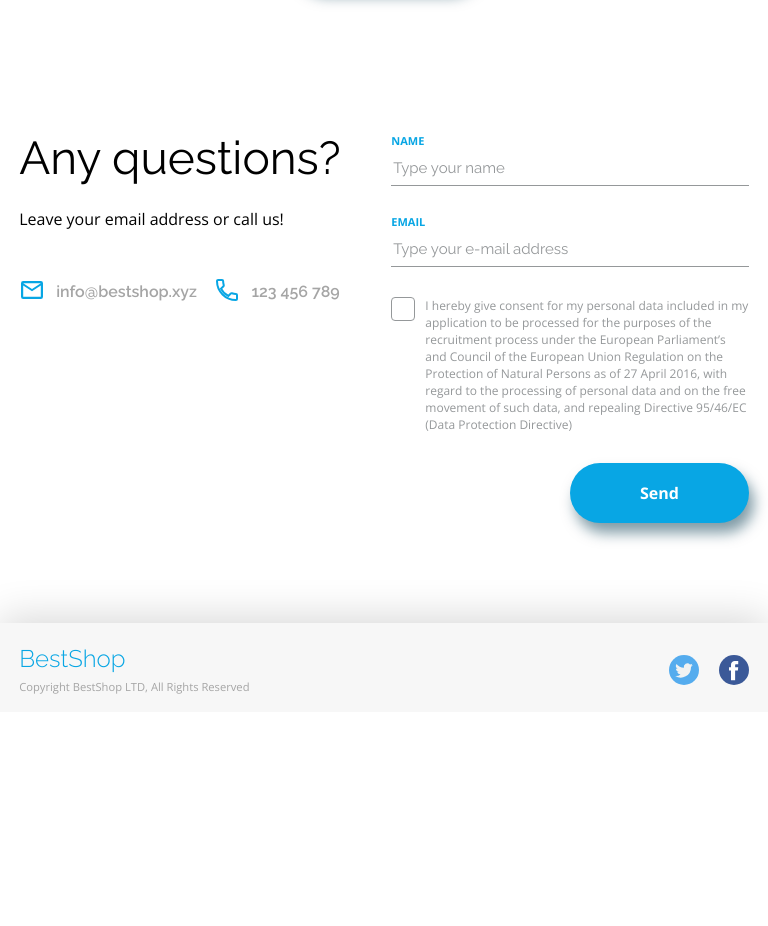
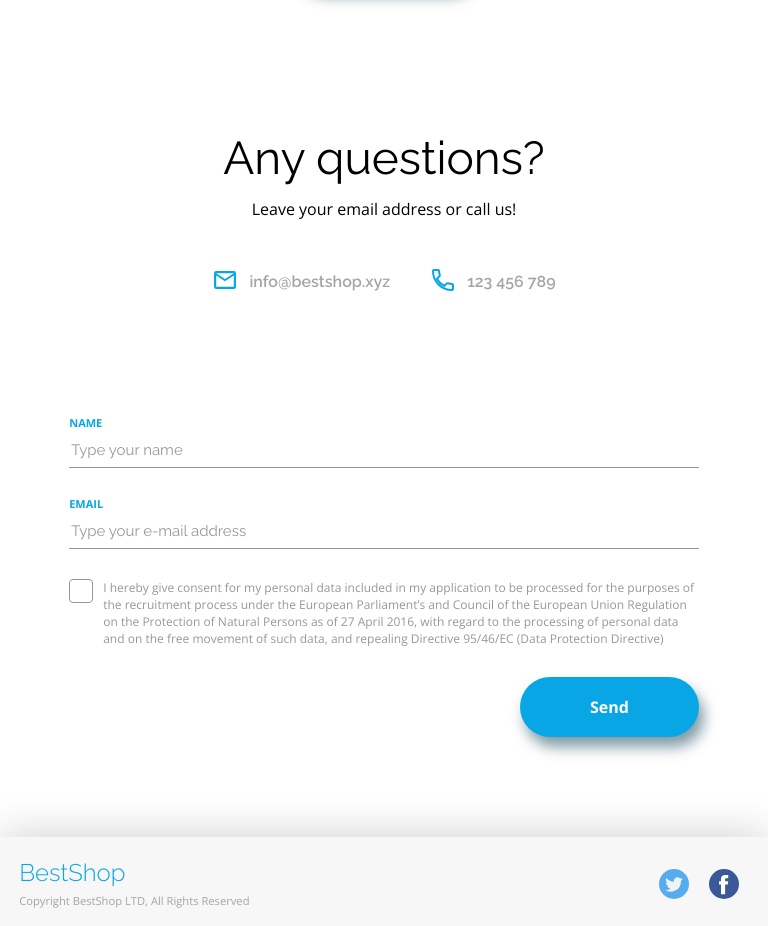
Before and after one commit to martatomchuck/BestShop, a website: page index.html in a window 768 px wide. Shown: the part 3540-4466 px from the top of the page. Before the commit the page ends 4252 px from the top, so only its background shows below. Drawn offline with nearby package versions, Linux system fonts and the light colour scheme.

Commit message:
footer and contact responsive

```diff
--- a/scss/_mixins.scss
+++ b/scss/_mixins.scss
@@ -18,18 +18,10 @@
 
     &:hover {
         transition: all 0.6s ease;
-        box-shadow: 0 0.5em 0.5em -0.4em var(--color-grey);
         transform: translateY(-0.25em);
-        background-color: #0084C0;
         background-color: darken($color, 5%);
         box-shadow: 5px 10px 14px rgba(darken($color, 30%), 0.5);
     }
-}
-
-@mixin image {
-    max-width: 50%;
-    height: auto;
-    display: block;
 }
 
 @mixin h2 {
--- a/scss/components/_benefits.scss
+++ b/scss/components/_benefits.scss
@@ -51,7 +51,6 @@
         z-index: 999;
 
         img {
-            @include image();
             max-width: 40%;
         }
 
@@ -79,7 +78,7 @@
         z-index: 999;
 
         img {
-            @include image();
+            max-width: 50%;
         }
 
         &::after {
@@ -165,7 +164,6 @@
         transition: transform 0.4s ease;
 
         img {
-            @include image();
             max-width: 70%;
         }
     }
--- a/scss/components/_contact.scss
+++ b/scss/components/_contact.scss
@@ -7,6 +7,46 @@
 
     div, form {
         width: 49%;
+    }
+}
+
+#contact-form .questions {
+    h5 {
+        margin-bottom: 20px;
+        font-family: 'Raleway', sans-serif;
+        font-size: 46px;
+        font-weight: 400;
+    }
+
+    p:first-of-type {
+        @include paragraph();
+        margin-bottom: 50px;
+    }
+}
+
+#contact-form #contact {
+    display: flex;
+    width: 100%;
+
+    div {
+        color: $color-grey-light;
+        font-size: 16px;
+        font-weight: 600;
+        margin-right: 20px;
+        display: flex;
+        align-items: center;
+
+        &:first-child::before {
+            content: url("../assets/MailIcon.svg");
+            margin-right: 10px;
+            align-items: center;
+        }
+
+        &:last-child::before {
+            content: url("../assets/PhoneIcon.svg");
+            margin-right: 10px;
+            align-items: center;
+        }
     }
 }
 
@@ -91,42 +131,65 @@ label[for=consent] {
     }
 }
 
-#contact-form .questions {
-    h5 {
-        margin-bottom: 30px;
-        font-family: 'Raleway', sans-serif;
-        font-size: 46px;
-        font-weight: 400;
+@media (max-width: 1024px) AND (min-width: 480px) {
+    #contact-form .container {
+        flex-direction: column;
+        align-items: center;
+
+        div, form {
+            width: 100%;
+        }
+
+        form {
+            padding: 0 50px;
+        }
+
+        .questions {
+            display: flex;
+            flex-direction: column;
+            align-items: center;
+        }
     }
 
-    p:first-of-type {
-        @include paragraph();
-        margin-bottom: 50px;
+    #contact-form #contact {
+        justify-content: center;
+        width: auto;
+        margin-bottom: 120px;
+
+        div {
+            margin: 0 20px;
+        }
     }
 }
 
-#contact-form #contact {
-    display: flex;
-    width: 100%;
-
-    div {
-        color: $color-grey-light;
-        font-size: 16px;
-        font-weight: 600;
-        margin-right: 20px;
-        display: flex;
+@media (max-width: 480px) {
+    #contact-form .container {
+        flex-direction: column;
         align-items: center;
 
-        &:first-child::before {
-            content: url("../assets/MailIcon.svg");
-            margin-right: 10px;
-            align-items: center;
+        div, form {
+            width: 100%;
         }
 
-        &:last-child::before {
-            content: url("../assets/PhoneIcon.svg");
-            margin-right: 10px;
+        form {
+            padding: 0 20px;
+        }
+
+        .questions {
+            display: flex;
+            flex-direction: column;
             align-items: center;
         }
     }
+
+    #contact-form #contact {
+        justify-content: center;
+        flex-direction: column;
+        width: auto;
+        margin-bottom: 70px;
+
+        div {
+            margin: 0 20px;
+        }
+    }
 }
--- a/scss/components/_footer.scss
+++ b/scss/components/_footer.scss
@@ -1,7 +1,7 @@
 #footer-page {
     background: #F7F7F7 0% 0% no-repeat padding-box;
     box-shadow: 0px -5px 40px #00000029;
-    height: 89px;
+    min-height: 89px;
 
     .container {
         display: flex;
@@ -50,6 +50,6 @@
         max-width: 100%;
         width: 30px;
         height: 30px;
-        margin-left: 20px;
+        margin: 0 10px;
     }
 }
--- a/scss/main.scss
+++ b/scss/main.scss
@@ -5,7 +5,7 @@
 
 @import 'components/header';
 @import 'components/banner';
-@import 'components/statistic';
+@import 'components/statistics';
 @import 'components/benefits';
 @import 'components/pricing';
 @import 'components/calculator';
```
Also changed, not shown: css/main.css, scss/components/_statistics.scss (renamed from scss/components/_statistic.scss), 1 other file.
